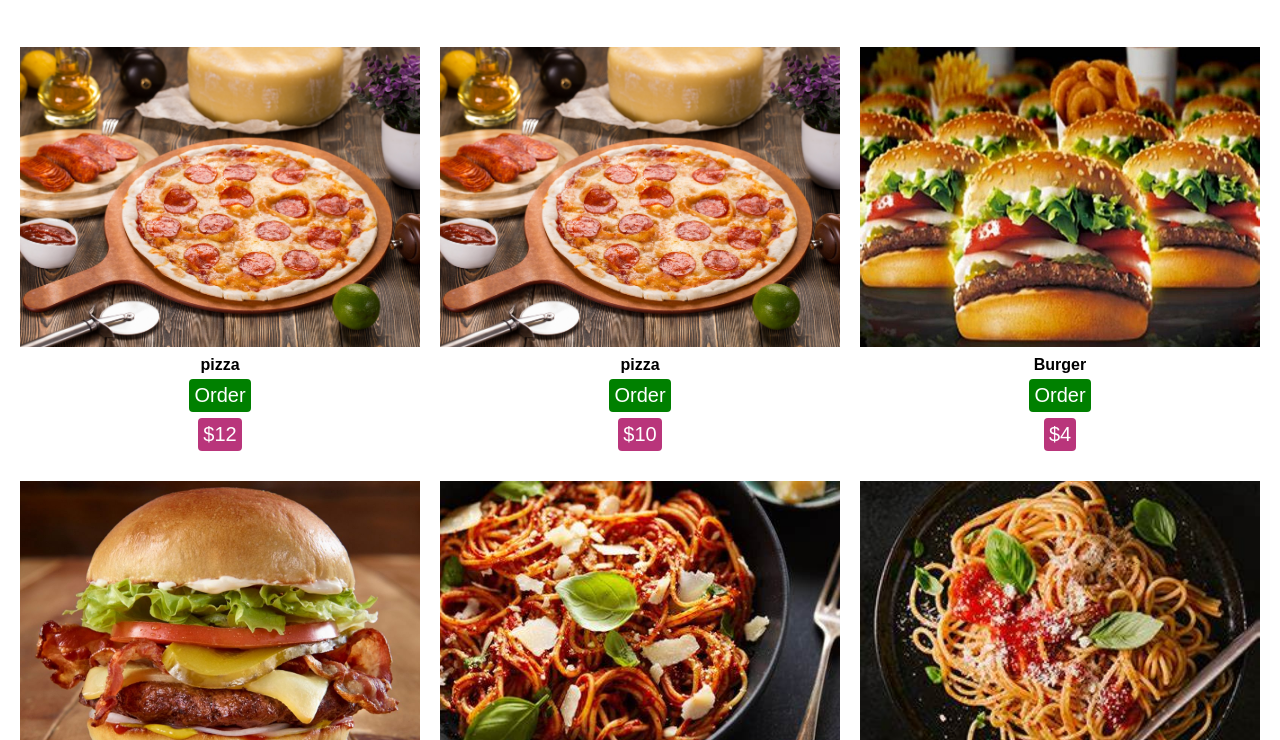
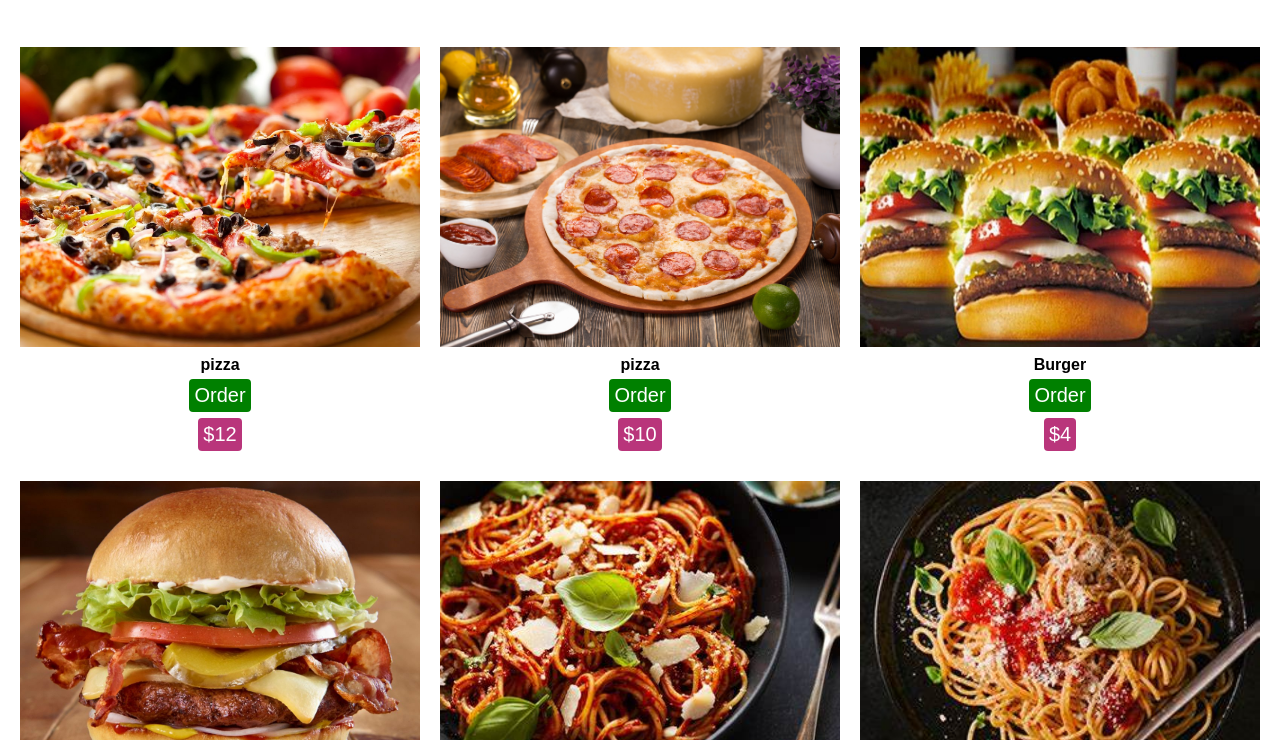
Before and after one commit to cmmyare/Restaurant, a plain HTML site: page Order.html in a window 1280 px wide. Shown: the part 60-800 px from the top of the page. Drawn offline with Linux system fonts and the light colour scheme.

Commit message:
Update Order.html

```diff
--- a/Order.html
+++ b/Order.html
@@ -12,7 +12,7 @@
 
 <section class="items">
 	<div class="item">
-	<img src="images/p3.jfif">
+	<img src="images/p2.jfif">
 	<h4>pizza</h4>
 	<button>Order</button>
 	<div class="item2"><button>$12</button></div>
```
